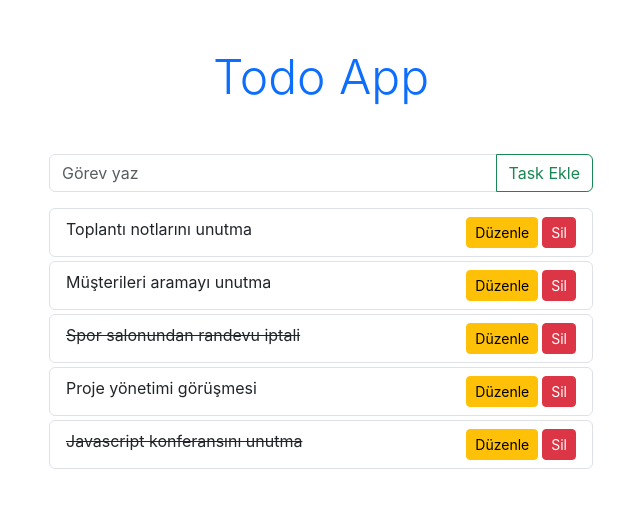
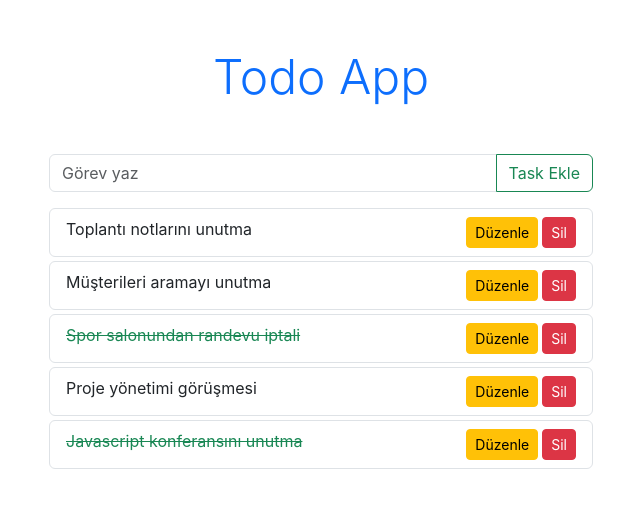
Before and after one commit to muslumhanerol/ToDo_App_With_ContextAPI, a React (Create React App) app in the folder todo_app_contextapi/: page / in a window 1280 px wide. Shown: the top 508 px of the page, without its empty margins (319-959 px from the left). Built offline with nearby package versions, Linux system fonts and the light colour scheme.

Commit message:
Update Todo.js

```diff
--- a/todo_app_contextapi/src/Components/Todo.js
+++ b/todo_app_contextapi/src/Components/Todo.js
@@ -5,8 +5,8 @@ const Todo = ({ task }) => {
     const context = useContext(TodoContext);
     return (
         <div>
-            <li className={task.isCompleted ? "d-flex justify-content-between list-group-item rounded-2 mb-1 text-decoration-line-through" : "d-flex justify-content-between list-group-item rounded-2 mb-1"}>
-                <div onClick={() => { context.toggleComplete(task.id) }} className='w-75'>
+            <li className={task.isCompleted ? "d-flex justify-content-between list-group-item rounded-2 mb-1 text-decoration-line-through text-success" : "d-flex justify-content-between list-group-item rounded-2 mb-1"}>
+                <div role="button" onClick={() => { context.toggleComplete(task.id) }} className='w-75'>
                     {task.desc}
                 </div>
                 <div>
```
